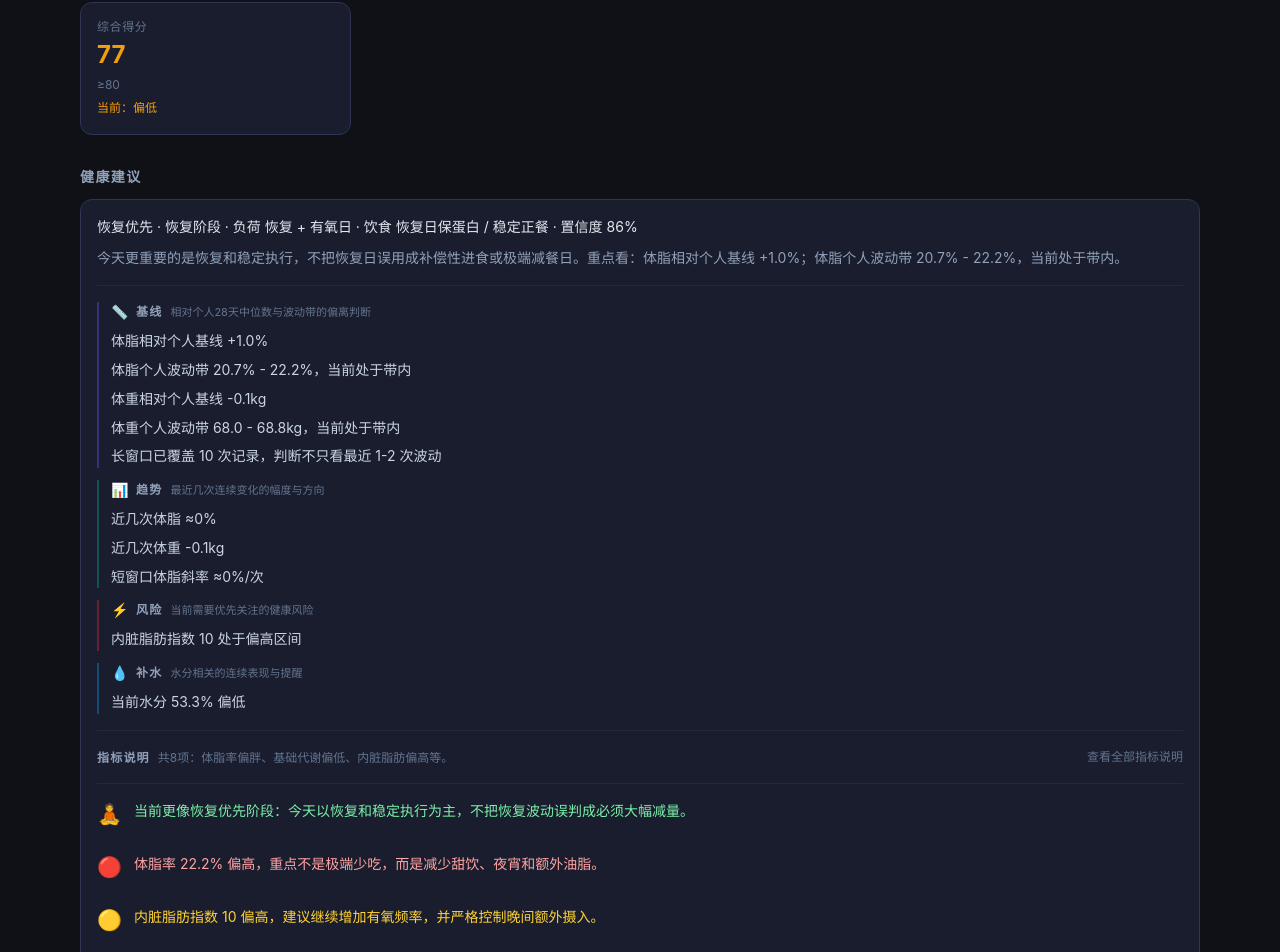
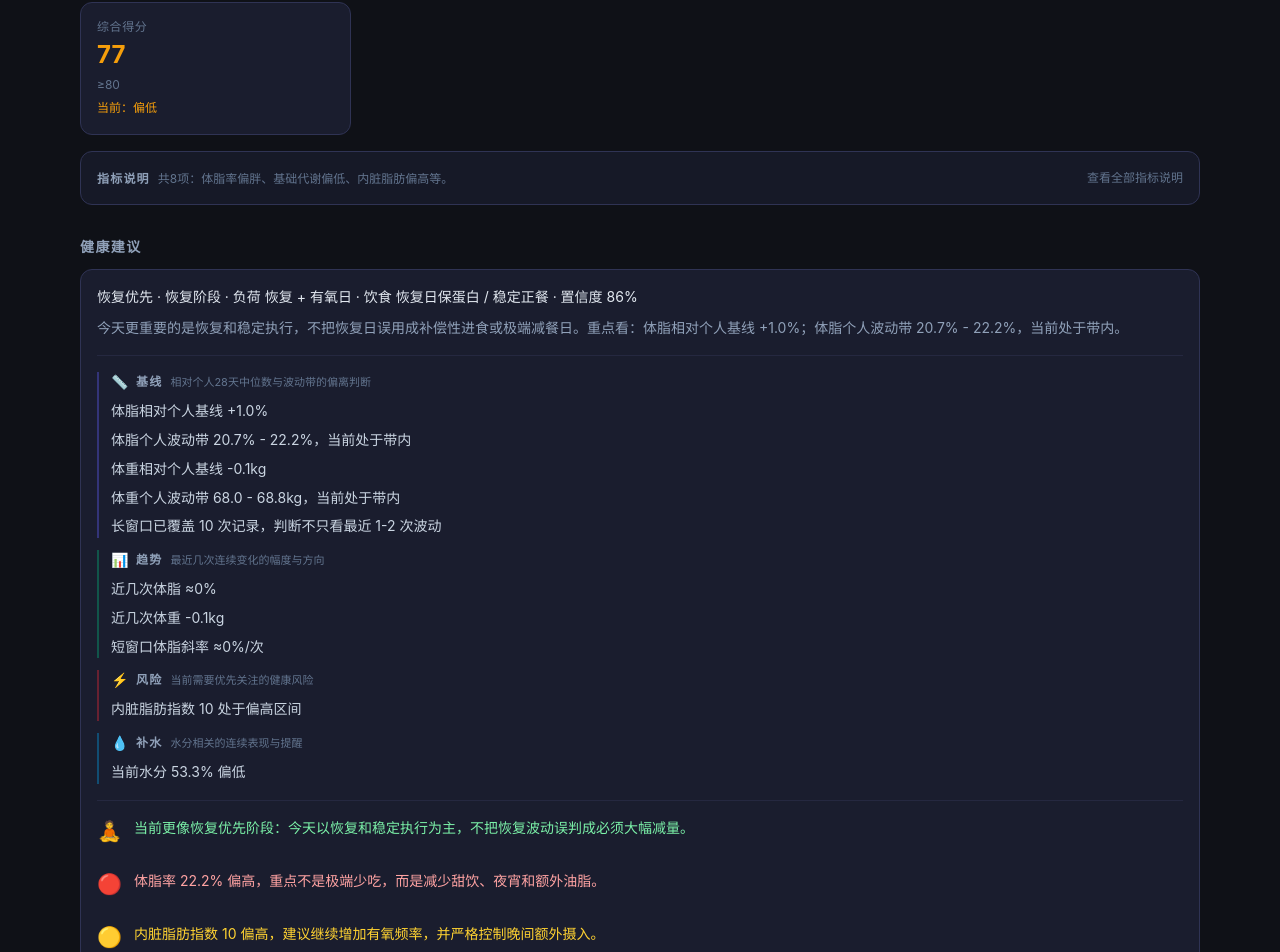
Before and after one commit to hc-xshh/body-dashboard, a React (Vite) app: page / in a window 1280 px wide. Shown: the part 721-1673 px from the top of the page. Built offline with nearby package versions, Linux system fonts and the light colour scheme.

Commit message:
refactor: move metric guidance under core metrics

```diff
--- a/src/App.jsx
+++ b/src/App.jsx
@@ -4,6 +4,7 @@ import TrendChart from './components/TrendChart'
 import MetricCard from './components/MetricCard'
 import AdvicePanel from './components/AdvicePanel'
 import DailyPlanPanel from './components/DailyPlanPanel'
+import MetricInsightsPanel from './components/MetricInsightsPanel'
 import ReadingGuide from './components/ReadingGuide'
 import {
   generateAdvice,
@@ -261,13 +262,14 @@ export default function App() {
             <MetricCard label="骨量" value={latest.bone} unit="kg" status={getBoneStatus(latest.bone)} sub={latest.bone < 2.8 ? '不足' : '标准'} reference={metricReferenceMap.bone} />
             <MetricCard label="综合得分" value={latest.score} status={getScoreStatus(latest.score)} sub={latest.score < 80 ? '偏低' : '正常'} reference={metricReferenceMap.score} />
           </div>
+          <MetricInsightsPanel metricInsights={metricInsights} />
         </section>
 
         <section className="scroll-mt-24">
           <div className="flex flex-col">
             <h2 className="text-sm font-semibold text-slate-400 uppercase tracking-widest mb-3">健康建议</h2>
             <div className="bg-dark-800 rounded-xl p-4 border border-dark-600 min-h-[360px]">
-              <AdvicePanel advice={advice} engine={bodyEngine} metricInsights={metricInsights} />
+              <AdvicePanel advice={advice} engine={bodyEngine} />
             </div>
           </div>
         </section>
--- a/src/components/AdvicePanel.jsx
+++ b/src/components/AdvicePanel.jsx
@@ -1,8 +1,7 @@
 import { useMemo, useState } from 'react'
 import { getAdvicePanelPresentation, getDecisionDisplay } from '../utils/decisionPresentation'
-import { getMetricInsightPresentation } from '../utils/metricGuidance'
 
-export default function AdvicePanel({ advice, engine = null, metricInsights = [] }) {
+export default function AdvicePanel({ advice, engine = null }) {
   if (!advice.length) return null
 
   const text = { good: 'text-green-300', warn: 'text-amber-300', bad: 'text-red-300' }
@@ -62,11 +61,6 @@ export default function AdvicePanel({ advice, engine = null, metricInsights = []
     [evidenceCards, mobileExpanded],
   )
 
-  const metricInsightPresentation = useMemo(
-    () => getMetricInsightPresentation(metricInsights),
-    [metricInsights],
-  )
-
   return (
     <div className="flex h-full flex-col">
       {engine && (
@@ -106,41 +100,6 @@ export default function AdvicePanel({ advice, engine = null, metricInsights = []
               )}
             </div>
           )}
-          {!!metricInsightPresentation.items.length && (
-            <details className="mt-4 border-t border-dark-700 pt-4 group">
-              <summary className="flex cursor-pointer list-none items-center justify-between gap-3 text-sm text-slate-300">
-                <span>
-                  <span className="text-xs font-semibold uppercase tracking-widest text-slate-400">指标说明</span>
-                  {metricInsightPresentation.summary && (
-                    <span className="ml-2 text-xs text-slate-500">{metricInsightPresentation.summary}</span>
-                  )}
-                </span>
-                <span className="text-xs text-slate-500 group-open:hidden">查看全部指标说明</span>
-                <span className="hidden text-xs text-slate-500 group-open:inline">收起指标说明</span>
-              </summary>
-              <div className="mt-3 space-y-4 border-l-2 border-dark-700 pl-3">
-                {metricInsightPresentation.items.map((insight) => (
-                  <div key={insight.key} className="space-y-2">
-                    <div className="flex flex-wrap items-center gap-2">
-                      <span className="text-sm font-medium text-slate-100">{insight.label}</span>
-                      <span className="text-xs text-slate-400">{insight.statusLabel}</span>
-                      {insight.rangeText && <span className="text-[11px] text-slate-500">{insight.rangeText}</span>}
-                    </div>
-                    <p className="text-sm leading-relaxed text-slate-300">{insight.summary}</p>
-                    <p className="text-sm leading-relaxed text-slate-400">{insight.analysis}</p>
-                    <p className="text-sm leading-relaxed text-slate-400">
-                      <span className="text-slate-300">运动重点：</span>
-                      {insight.movementAdvice.join('；')}
-                    </p>
-                    <p className="text-sm leading-relaxed text-slate-400">
-                      <span className="text-slate-300">饮食重点：</span>
-                      {insight.dietAdvice.join('；')}
-                    </p>
-                  </div>
-                ))}
-              </div>
-            </details>
-          )}
         </div>
       )}
 
--- /dev/null
+++ b/src/components/MetricInsightsPanel.jsx
@@ -0,0 +1,47 @@
+import { useMemo } from 'react'
+import { getMetricInsightPresentation } from '../utils/metricGuidance'
+
+export default function MetricInsightsPanel({ metricInsights = [] }) {
+  const metricInsightPresentation = useMemo(
+    () => getMetricInsightPresentation(metricInsights),
+    [metricInsights],
+  )
+
+  if (!metricInsightPresentation.items.length) return null
+
+  return (
+    <details className="mt-4 rounded-xl border border-dark-600 bg-dark-800/70 p-4 group">
+      <summary className="flex cursor-pointer list-none items-center justify-between gap-3 text-sm text-slate-300">
+        <span>
+          <span className="text-xs font-semibold uppercase tracking-widest text-slate-400">指标说明</span>
+          {metricInsightPresentation.summary && (
+            <span className="ml-2 text-xs text-slate-500">{metricInsightPresentation.summary}</span>
+          )}
+        </span>
+        <span className="text-xs text-slate-500 group-open:hidden">查看全部指标说明</span>
+        <span className="hidden text-xs text-slate-500 group-open:inline">收起指标说明</span>
+      </summary>
+      <div className="mt-3 space-y-4 border-l-2 border-dark-700 pl-3">
+        {metricInsightPresentation.items.map((insight) => (
+          <div key={insight.key} className="space-y-2">
+            <div className="flex flex-wrap items-center gap-2">
+              <span className="text-sm font-medium text-slate-100">{insight.label}</span>
+              <span className="text-xs text-slate-400">{insight.statusLabel}</span>
+              {insight.rangeText && <span className="text-[11px] text-slate-500">{insight.rangeText}</span>}
+            </div>
+            <p className="text-sm leading-relaxed text-slate-300">{insight.summary}</p>
+            <p className="text-sm leading-relaxed text-slate-400">{insight.analysis}</p>
+            <p className="text-sm leading-relaxed text-slate-400">
+              <span className="text-slate-300">运动重点：</span>
+              {insight.movementAdvice.join('；')}
+            </p>
+            <p className="text-sm leading-relaxed text-slate-400">
+              <span className="text-slate-300">饮食重点：</span>
+              {insight.dietAdvice.join('；')}
+            </p>
+          </div>
+        ))}
+      </div>
+    </details>
+  )
+}
```
Also changed, not shown: 2 other files (tests, documents, lock files or other folders).
